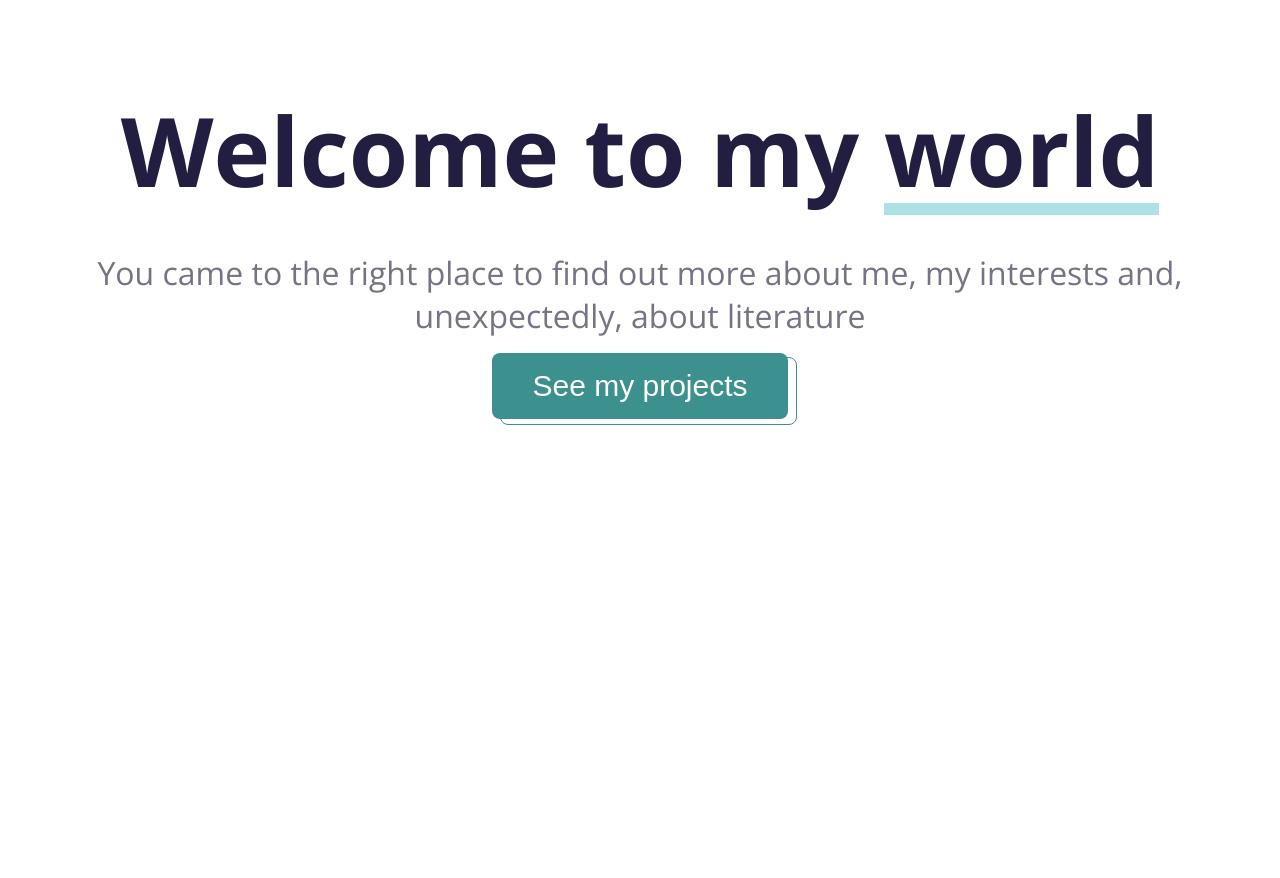
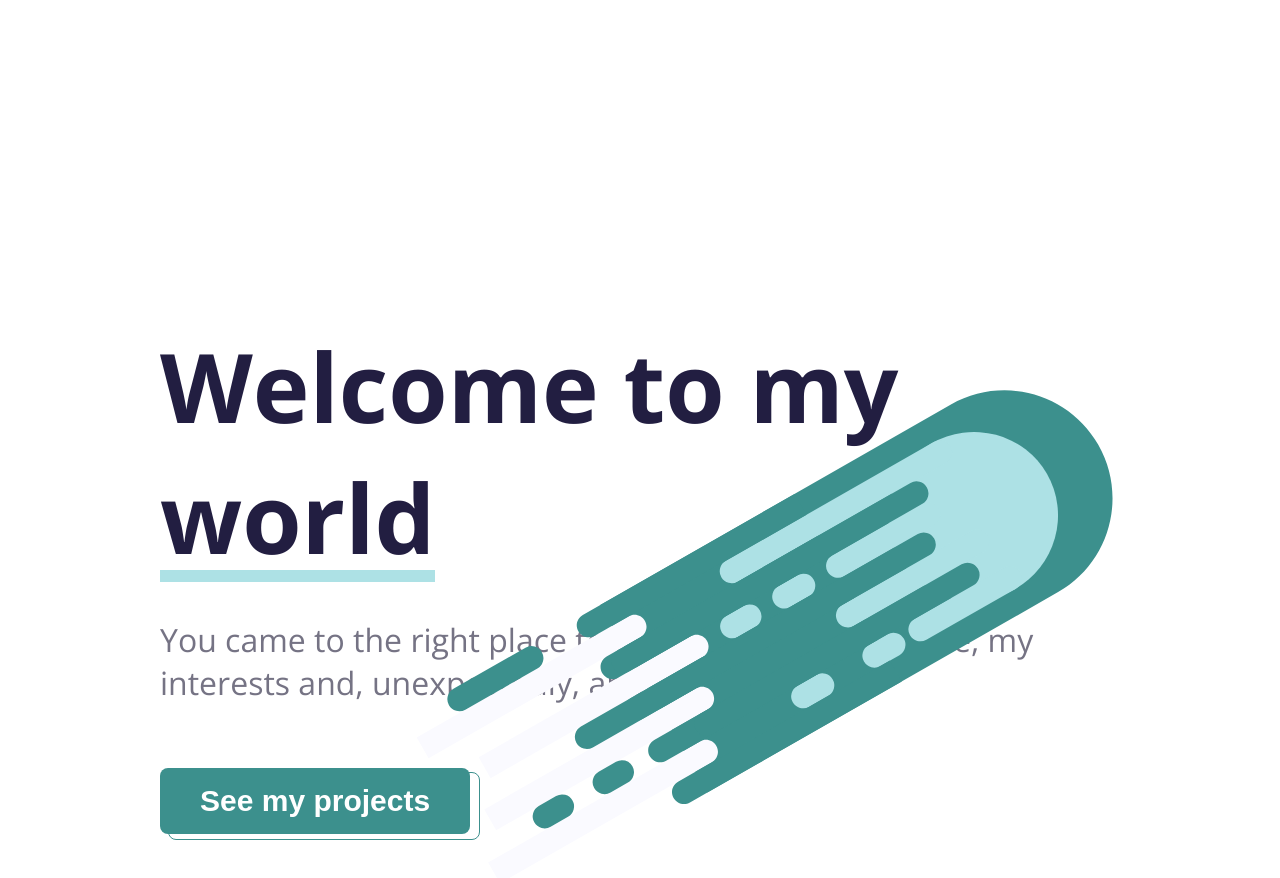
Before and after one commit to DavidBuzatu-Marian/DavidBuzatu_Portfolio_V2, a React (Create React App) app: page / in a window 1280 px wide. Shown: the top 878 px of the page. Before the commit the page ends 800 px from the top, so only its background shows below. Built offline with nearby package versions, Linux system fonts and the light colour scheme.

Commit message:
Added initial landing styles

```diff
--- /dev/null
+++ b/src/components/landing/Comet.js
@@ -0,0 +1,185 @@
+import React from 'react';
+
+export const Comet = () => {
+  return (
+    <svg viewBox='0 0 736 533' fill='none' xmlns='http://www.w3.org/2000/svg'>
+      <path
+        d='M184.156 254.001L534.937 53.5784C586.726 23.9878 652.697 41.9836 682.288 93.7729C711.878 145.562 693.883 211.534 642.093 241.124L291.313 441.547L184.156 254.001Z'
+        fill='#3C908D'
+      />
+      <path
+        d='M228.932 269.88C225.644 264.125 218.314 262.126 212.56 265.414L0.70253 386.461L12.6088 407.299L224.466 286.252C230.221 282.964 232.22 275.634 228.932 269.88Z'
+        fill='#FAFAFF'
+      />
+      <path
+        d='M290.949 289.728C287.661 283.974 280.331 281.974 274.576 285.262L62.7189 406.31L74.6252 427.148L286.483 306.101C292.237 302.813 294.236 295.483 290.949 289.728Z'
+        fill='#FAFAFF'
+      />
+      <path
+        d='M296.528 341.823C293.24 336.069 285.91 334.069 280.155 337.357L68.2979 458.405L80.2042 479.243L292.061 358.196C297.816 354.908 299.815 347.578 296.528 341.823Z'
+        fill='#FAFAFF'
+      />
+      <path
+        d='M300.37 394.91C297.082 389.156 289.752 387.156 283.998 390.444L72.1403 511.492L84.0466 532.33L295.904 411.283C301.658 407.995 303.658 400.665 300.37 394.91Z'
+        fill='#FAFAFF'
+      />
+      <ellipse
+        cx='557.257'
+        cy='165.211'
+        rx='85'
+        ry='84'
+        transform='rotate(-29.742 557.257 165.211)'
+        fill='#ADE1E5'
+      />
+      <rect
+        x='299.756'
+        y='270.876'
+        width='44'
+        height='24'
+        rx='12'
+        transform='rotate(-29.742 299.756 270.876)'
+        fill='#ADE1E5'
+      />
+      <rect
+        x='351.852'
+        y='241.11'
+        width='46'
+        height='24'
+        rx='12'
+        transform='rotate(-29.742 351.852 241.11)'
+        fill='#ADE1E5'
+      />
+      <rect
+        x='370.824'
+        y='340.835'
+        width='46'
+        height='24'
+        rx='12'
+        transform='rotate(-29.742 370.824 340.835)'
+        fill='#ADE1E5'
+      />
+      <rect
+        x='442.022'
+        y='300.155'
+        width='46'
+        height='24'
+        rx='12'
+        transform='rotate(-29.742 442.022 300.155)'
+        fill='#ADE1E5'
+      />
+      <rect
+        x='488.041'
+        y='273.862'
+        width='127'
+        height='24'
+        rx='12'
+        transform='rotate(-29.742 488.041 273.862)'
+        fill='#ADE1E5'
+      />
+      <rect
+        x='415.605'
+        y='259.966'
+        width='173'
+        height='24'
+        rx='12'
+        transform='rotate(-29.742 415.605 259.966)'
+        fill='#ADE1E5'
+      />
+      <rect
+        x='405.685'
+        y='210.352'
+        width='128'
+        height='24'
+        rx='12'
+        transform='rotate(-29.742 405.685 210.352)'
+        fill='#ADE1E5'
+      />
+      <rect
+        x='299.387'
+        y='215.804'
+        width='264'
+        height='24'
+        rx='12'
+        transform='rotate(-29.742 299.387 215.804)'
+        fill='#ADE1E5'
+      />
+      <path
+        d='M162.325 280.295C159.037 274.541 161.037 267.211 166.791 263.923L378.648 142.876L390.555 163.714L178.697 284.761C172.943 288.049 165.613 286.05 162.325 280.295Z'
+        fill='#3C908D'
+      />
+      <path
+        d='M186.138 321.972C182.85 316.218 184.849 308.888 190.604 305.6L402.461 184.552L414.367 205.391L202.51 326.438C196.756 329.726 189.425 327.727 186.138 321.972Z'
+        fill='#3C908D'
+      />
+      <path
+        d='M209.95 363.649C206.662 357.895 208.662 350.565 214.416 347.277L426.274 226.229L438.18 247.068L226.323 368.115C220.568 371.403 213.238 369.403 209.95 363.649Z'
+        fill='#3C908D'
+      />
+      <path
+        d='M233.763 405.326C230.475 399.572 232.475 392.241 238.229 388.954L450.086 267.906L461.993 288.745L250.135 409.792C244.381 413.08 237.051 411.08 233.763 405.326Z'
+        fill='#3C908D'
+      />
+      <path
+        d='M257.575 447.003C254.288 441.248 256.287 433.918 262.042 430.63L473.899 309.583L485.805 330.421L273.948 451.469C268.193 454.757 260.863 452.757 257.575 447.003Z'
+        fill='#3C908D'
+      />
+      <rect
+        x='190.604'
+        y='305.6'
+        width='362'
+        height='24'
+        rx='12'
+        transform='rotate(-29.742 190.604 305.6)'
+        fill='#3C908D'
+      />
+      <rect
+        x='154.506'
+        y='381.507'
+        width='412'
+        height='24'
+        rx='12'
+        transform='rotate(-29.742 154.506 381.507)'
+        fill='#3C908D'
+      />
+      <rect
+        x='273.828'
+        y='368.614'
+        width='325'
+        height='24'
+        rx='12'
+        transform='rotate(-29.742 273.828 368.614)'
+        fill='#3C908D'
+      />
+      <rect
+        className='particle'
+        x='172.241'
+        y='426.657'
+        width='44'
+        height='24'
+        rx='12'
+        transform='rotate(-29.742 172.241 426.657)'
+        fill='#3C908D'
+      />
+      <rect
+        className='particle'
+        x='112.33'
+        y='460.887'
+        width='44'
+        height='24'
+        rx='12'
+        transform='rotate(-29.742 112.33 460.887)'
+        fill='#3C908D'
+      />
+      <rect
+        className='particle'
+        x='27'
+        y='343.794'
+        width='107'
+        height='24'
+        rx='12'
+        transform='rotate(-29.742 27 343.794)'
+        fill='#3C908D'
+      />
+    </svg>
+  );
+};
--- a/src/components/landing/Landing.js
+++ b/src/components/landing/Landing.js
@@ -1,19 +1,22 @@
 import React, { Fragment } from 'react';
+import { Comet } from './Comet';
 
 const Landing = () => {
   return (
     <div className='title'>
+      <div className='main'>
         <h1>
           Welcome to my <span className='title-bar'>world</span>
         </h1>
         <h3>
-        You came to the right place to find out more about me, my interests and,
-        unexpectedly, about literature
+          You came to the right place to find out more about me, my interests
+          and, unexpectedly, about literature
         </h3>
         <button className='btn btn-projects'>
           <p>See my projects</p>
         </button>
-      {/* add comet */}
+      </div>
+      <Comet />
     </div>
   );
 };
--- a/src/style/fonts.scss
+++ b/src/style/fonts.scss
@@ -37,9 +37,11 @@ p {
 
   h3 {
     font-size: 2rem;
+    margin-bottom: 4rem;
   }
 
   p {
     font-size: 1.875rem;
+    font-weight: bold;
   }
 }
--- a/src/style/landing/landing.scss
+++ b/src/style/landing/landing.scss
@@ -21,3 +21,35 @@
     }
   }
 }
+
+svg {
+  width: 100%;
+  transform: rotate(120deg);
+  margin-top: 5rem;
+  max-width: 736px;
+}
+
+@media (min-width: 1080px) {
+  svg {
+    transform: rotate(0);
+    position: absolute;
+    right: 10%;
+  }
+  .title {
+    margin-top: 20rem;
+    flex-direction: row;
+    display: flex;
+    padding: 0rem 10rem;
+    justify-content: flex-start;
+    align-items: center;
+
+    .main {
+      display: flex;
+      flex-direction: column;
+      text-align: start;
+      align-items: flex-start;
+      justify-content: flex-start;
+      max-width: 1080px;
+    }
+  }
+}
```
Also changed, not shown: src/img/Comet.svg (added). Lines whose indentation alone changed are shown as unchanged.
